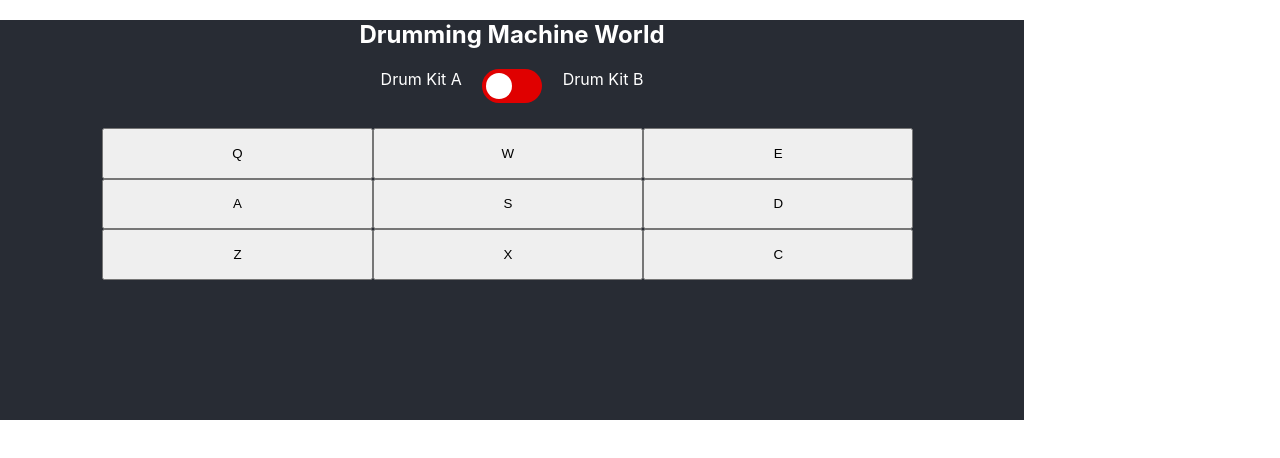
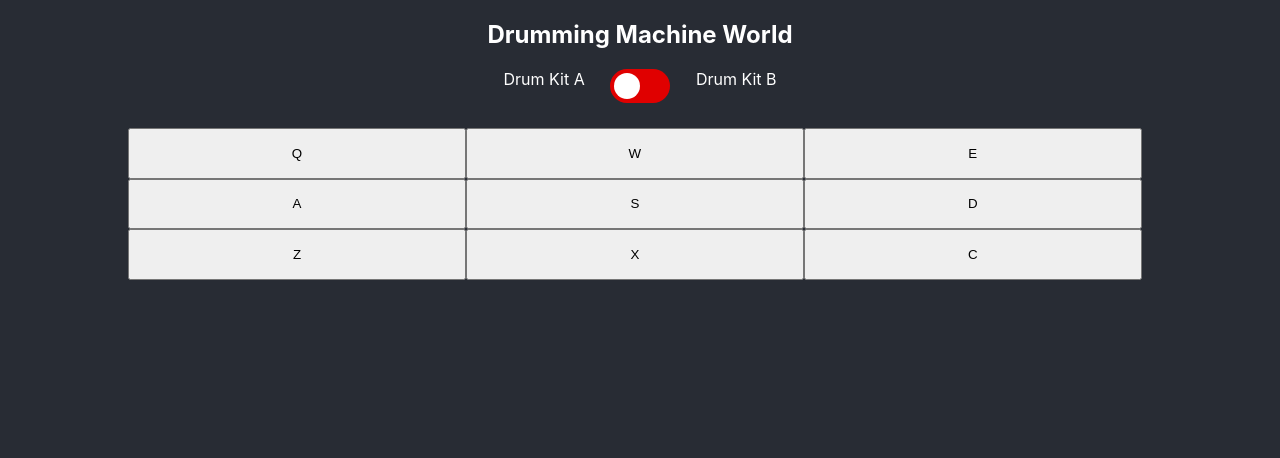
Before and after one commit to XLpacman805/drum-machine, a React (Create React App) app: page / in a window 1280 px wide. Shown: the top 458 px of the page. Built offline with nearby package versions, Linux system fonts and the light colour scheme.

Commit message:
changed body background color and made width 100

```diff
--- a/src/App.css
+++ b/src/App.css
@@ -1,3 +1,7 @@
+body {
+  background-color: #282c34;
+}
+
 .App {
   text-align: center;
 }
@@ -14,7 +18,6 @@
 }
 
 .App-header {
-  background-color: #282c34;
   min-height: 100vh;
   display: flex;
   flex-direction: column;
--- a/src/DrumMachine.css
+++ b/src/DrumMachine.css
@@ -1,8 +1,8 @@
 #drum-machine {
     background-color: #282c34;
     color: white;
-    width: 80vw;
-    height: 50vh;
+    width: 100%;
+    height: 100%;
   }
 
   .grid-container {
```
